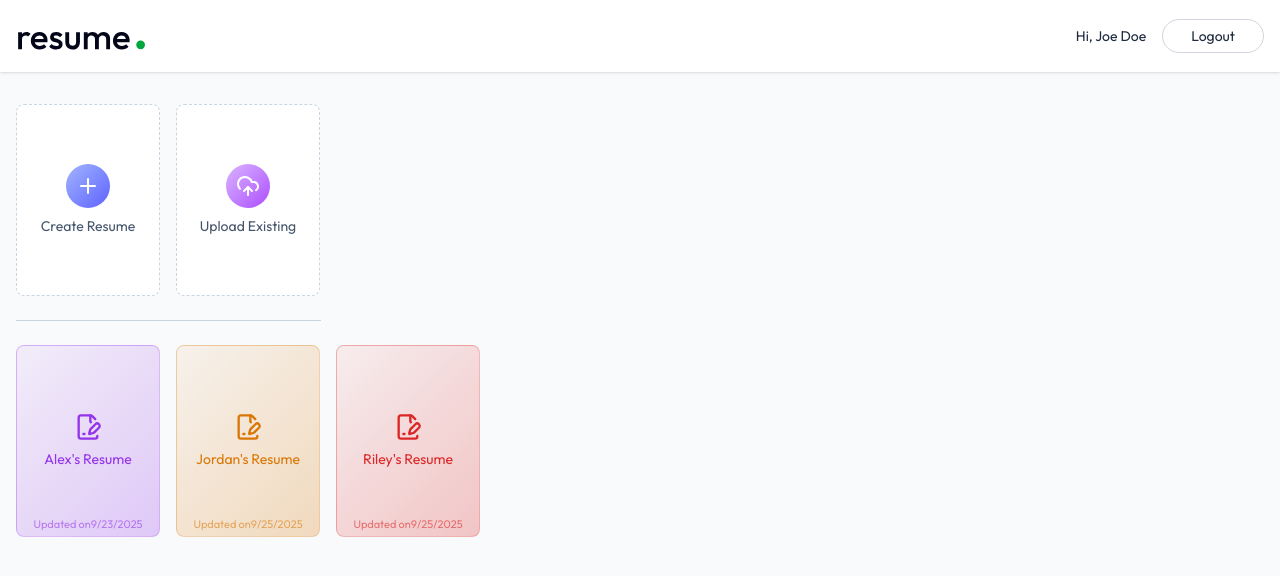
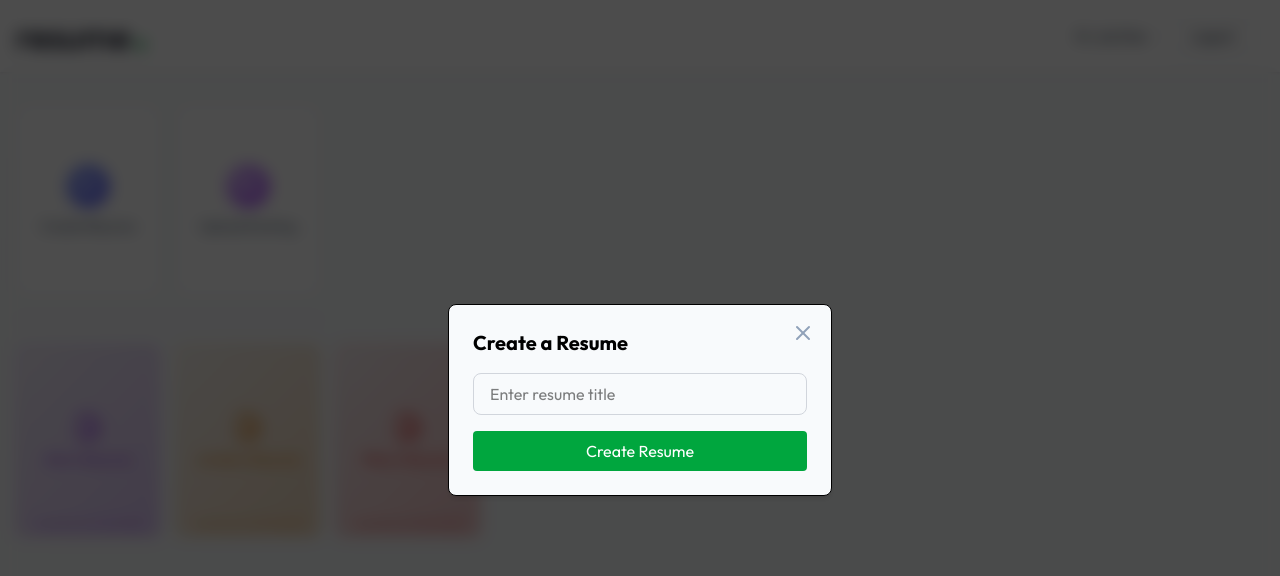
Before and after one commit to ayushisrivastava19/AI-Resume-Builder, a React (Vite) app in the folder client/: page /app in a window 1280 px wide. Both pictures are taken after a click on the button "Create Resume". Shown: the top 576 px of the page. Built offline with nearby package versions, Linux system fonts and the light colour scheme; the HTML template or start-up script is replaced by a standard one.

Commit message:
Added gitignore

```diff
--- a/client/src/index.css
+++ b/client/src/index.css
@@ -10,4 +10,10 @@
   button {
     @apply cursor-pointer;
   }
+  input:not([type="checkbox"]){
+    @apply outline-none focus:ring border border-gray-300 focus:ring-blue-500 focus:border-blue-500 rounded-lg;
+  }
+  textarea{
+    @apply outline-none focus:ring border border-gray-300 focus:ring-blue-500 focus:border-blue-500 rounded-lg resize-none;
+  }
 }
--- a/client/src/pages/Dashboard.jsx
+++ b/client/src/pages/Dashboard.jsx
@@ -1,14 +1,45 @@
-import { FilePenLineIcon, PencilIcon, PlusIcon, TrashIcon, UploadCloudIcon } from 'lucide-react'
+import { FilePenLineIcon, PencilIcon, PlusIcon, TrashIcon, UploadCloudIcon, XIcon } from 'lucide-react'
 import React, { useEffect, useState } from 'react'
 import { dummyResumeData } from '../assets/assets'
+import { useNavigate } from 'react-router-dom'
 
 const Dashboard = () => {
   const colors=["#9333ea", "#d97706", "#dc2626", "#0284c7", "#16a34a"]
   const [allResumes, setAllResumes] = useState([])
+  const [showCreateResume, setShowCreateResume] = useState(false)
+  const [showUploadResume, setShowUploadResume] = useState(false)
+  const [title, setTitle] = useState('')
+  const [resume, setResume] = useState(null)
+  const [editResumeId, setEditResumeId] = useState('')
+  const navigate=useNavigate()
 
   const loadAllResumes=async () => {
     setAllResumes(dummyResumeData)
   }
+  const createResume=async(event)=>{
+    event.preventDefault()
+    setShowCreateResume(false)
+    navigate('/app/builder/res123')
+  }
+
+ const uploadResume=async(event)=>{
+  event.preventDefault()
+  setShowUploadResume(false)
+  navigate('/app/builder/res123')
+ }
+
+const editTitle=async(event)=>{
+  event.preventDefault()
+
+}
+const deleteResume =async(resumeId)=>{
+   const confirm=window.confirm("Are you sure you want to delete this resume?")
+   if(confirm){
+    setAllResumes(prev => prev.filter(resume => resume._id !== resumeId))
+   }
+
+}
+
   useEffect(() => {
     loadAllResumes()
   }, [])
@@ -16,12 +47,13 @@
     <div>
     <div className='max-w-7xl mx-auto px-4 py-8'>
       <p className='text-2xl font-medium mb-6 bg-gradient-to-r from-slate-600 to-slate-700 bg-clip-text text-transparent sm:hidden'>Welcome, Joe Doe</p>
+
         <div className='flex gap-4'>
-          <button className='w-full bg-white sm:max-w-36 h-48 flex flex-col items-center justify-center rounded-lg gap-2 text-slate-600 border border-dashed border-slate-300 group hover:border-indigo-500 hover:shadow-lg transition-all duration-300 cursor-pointer'>
+          <button onClick={()=>setShowCreateResume(true)} className='w-full bg-white sm:max-w-36 h-48 flex flex-col items-center justify-center rounded-lg gap-2 text-slate-600 border border-dashed border-slate-300 group hover:border-indigo-500 hover:shadow-lg transition-all duration-300 cursor-pointer'>
             <PlusIcon className='size-11 transition-all duration-300 p-2.5 bg-gradient-to-br from-indigo-300 to-indigo-500 text-white rounded-full'/>
             <p className='text-sm group-hover:text-indigo-600 transition-all duration-300'>Create Resume</p>
           </button>
-          <button className='w-full bg-white sm:max-w-36 h-48 flex flex-col items-center justify-center rounded-lg gap-2 text-slate-600 border border-dashed border-slate-300 group hover:border-purple-500 hover:shadow-lg transition-all duration-300 cursor-pointer'>
+          <button onClick={()=> setShowUploadResume(true)} className='w-full bg-white sm:max-w-36 h-48 flex flex-col items-center justify-center rounded-lg gap-2 text-slate-600 border border-dashed border-slate-300 group hover:border-purple-500 hover:shadow-lg transition-all duration-300 cursor-pointer'>
             <UploadCloudIcon className='size-11 transition-all duration-300 p-2.5 bg-gradient-to-br from-purple-300 to-purple-500 text-white rounded-full'/>
             <p className='text-sm group-hover:text-purple-600 transition-all duration-300'>Upload Existing</p>
           </button>
@@ -30,23 +62,77 @@
       <hr className='border-slate-300 my-6 sm:w-[305px]'/>
 
           <div className="grid grid-cols-2 sm:flex flex-wrap gap-4">
+
             {allResumes.map((resume, index) => {
           const baseColor=colors[index % colors.length]
           return(
-            <button key={index} className='relative w-full sm:max-w-36 h-48 flex flex-col items-center justify-center rounded-lg gap-2 border group hover:shadow-lg transition-all duration-300 cursor-pointer' style={{background: `linear-gradient(135deg, ${baseColor}10, ${baseColor}40)`,borderColor: baseColor + "40"}}>
+            <button key={index} onClick={()=> navigate('/app/builder/$(resume._id')} className='relative w-full sm:max-w-36 h-48 flex flex-col items-center justify-center rounded-lg gap-2 border group hover:shadow-lg transition-all duration-300 cursor-pointer' style={{background: `linear-gradient(135deg, ${baseColor}10, ${baseColor}40)`,borderColor: baseColor + "40"}}>
             <FilePenLineIcon className="size-7 group-hover:scale-105 transition-all" style={{color:baseColor}}/>
               <p className='text-sm group-hover:scale-105 transition-all px-2 text-center' style={{color:baseColor}}>{resume.title}</p>
               <p className='absolute bottom-1 text-[11px] text-slate-400 group-hover:text-slate-500 transition-all duration-300 px-2 text-center' style={{color:baseColor + '90'}}>
                 Updated on{new Date(resume.updatedAt).toLocaleDateString()}
               </p>
-              <div className='absolute top-1 right-1 group-hover:flex items-center hidden'>
-                <TrashIcon className="size-7 p-1.5 hover:bg-white/50 rounded text-slate-700 transition-colors"/>
-                <PencilIcon className="size-7 p-1.5 hover:bg-white/50 rounded text-slate-700 transition-colors"/>
+              <div onClick={e=> e.stopPropagation()} className='absolute top-1 right-1 group-hover:flex items-center hidden'>
+                <TrashIcon onClick={()=>deleteResume(resume._id)} className="size-7 p-1.5 hover:bg-white/50 rounded text-slate-700 transition-colors"/>
+                <PencilIcon onClick={()=> {setEditResumeId(resume._id); setTitle(resume.title)}} className="size-7 p-1.5 hover:bg-white/50 rounded text-slate-700 transition-colors"/>
                 </div>
             </button>
           )
         })}
        </div>
+
+      {showCreateResume && (
+        <form onSubmit={createResume} onClick={()=> setShowCreateResume(false)} className='fixed inset-0 bg-black/70 backdrop-blur bg-opacity-50 z-10 flex items-center justify-center'>
+          <div onClick={e => e.stopPropagation()} className='relative bg-slate-50 border shadow-md rounded-lg w-full max-w-sm p-6'>
+            <h2 className='text-xl font-bold mb-4'>Create a Resume</h2>
+            <input onChange={(e)=>setTitle(e.target.value)} value={title} type="text" placeholder='Enter resume title' className='w-full px-4 p-2 mb-4 focus:border-green-600 ring-green-600' required/>
+            <button className='w-full py-2 bg-green-600 text-white rounded hover:bg-green-700 transition-colors'>Create Resume</button>
+            <XIcon className='absolute top-4 right-4 text-slate-400 hover:text-slate-600 cursor-pointer transition-colors' onClick={() => {setShowCreateResume(false); setTitle('')}}/>
+          </div>
+          </form>
+        )}
+
+         {showUploadResume && (
+          <form onSubmit={uploadResume} onClick={()=> setShowUploadResume(false)} className='fixed inset-0 bg-black/70 backdrop-blur bg-opacity-50 z-10 flex items-center justify-center'>
+          <div onClick={e => e.stopPropagation()} className='relative bg-slate-50 border shadow-md rounded-lg w-full max-w-sm p-6'>
+            <h2 className='text-xl font-bold mb-4'>Upload Resume</h2>
+            <input onChange={(e)=>setTitle(e.target.value)} value={title} type="text" placeholder='Enter resume title' className='w-full px-4 p-2 mb-4 focus:border-green-600 ring-green-600' required/>
+            <div>
+              <label htmlFor="resume-input" className="block text-sm text-slate-700">
+                Select Resume File
+                <div className='flex flex-col items-center justify-center gap-2 border group text-slate-400 border-slate-400 border-dashed rounded-md p-4 py-10 my-4 hover:border-green-500 hover:text-green-700 cursor-pointer transition-colors'>
+                  {resume ? (
+                    <p className='text-green-700'>{resume.name}</p>
+                  ) : (
+                    <>
+                    <UploadCloudIcon className='size-14 stroke-1'/>
+                    <p>Upload resume</p>
+                    </>
+                  )}
+
+                </div>
+              </label>
+              <input type="file" id="resume-input" hidden onChange={(e)=>setResume(e.target.files[0])} accept=".pdf,.doc,.docx"/>
+            </div>
+            <button className='w-full py-2 bg-green-600 text-white rounded hover:bg-green-700 transition-colors'>Upload Resume</button>
+            <XIcon className='absolute top-4 right-4 text-slate-400 hover:text-slate-600 cursor-pointer transition-colors' onClick={() => {setShowUploadResume(false); setTitle('')}}/>
+          </div>
+          </form>
+
+         )
+         }
+
+               {editResumeId && (
+        <form onSubmit={editTitle} onClick={()=> setEditResumeId('')} className='fixed inset-0 bg-black/70 backdrop-blur bg-opacity-50 z-10 flex items-center justify-center'>
+          <div onClick={e => e.stopPropagation()} className='relative bg-slate-50 border shadow-md rounded-lg w-full max-w-sm p-6'>
+            <h2 className='text-xl font-bold mb-4'>Edit Resume Title</h2>
+            <input onChange={(e)=>setTitle(e.target.value)} value={title} type="text" placeholder='Enter resume title' className='w-full px-4 p-2 mb-4 focus:border-green-600 ring-green-600' required/>
+            <button className='w-full py-2 bg-green-600 text-white rounded hover:bg-green-700 transition-colors'>Update Resume</button>
+            <XIcon className='absolute top-4 right-4 text-slate-400 hover:text-slate-600 cursor-pointer transition-colors' onClick={() => {setEditResumeId(''); setTitle('')}}/>
+          </div>
+          </form>
+        )}
+
         </div>
         </div>
   )
```
Also changed, not shown: 2 other files (tests, documents, lock files or other folders).
